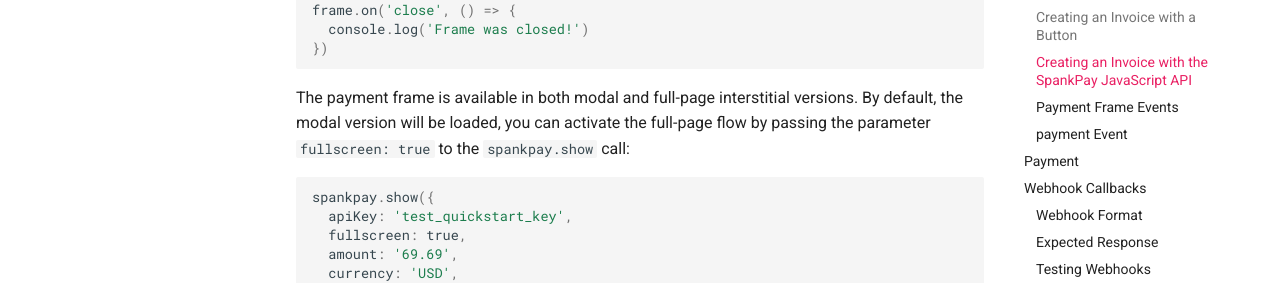
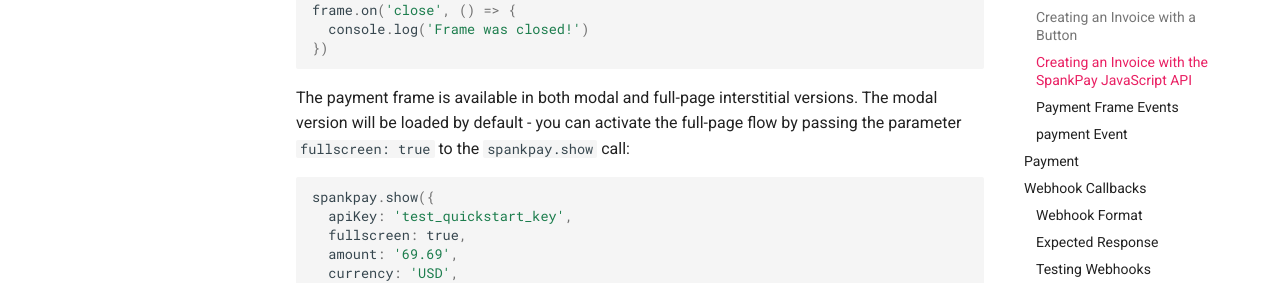
Before and after one commit to SpankChain/docs.spankpay.com, an MkDocs documentation site: the page built from docs/api-reference.md, in a window 1280 px wide and 900 px high, scrolled down 3237 px. Shown: the part 172-455 px from the top of the window. Built offline with MkDocs 1.6.1 and Material for MkDocs 9.7.7, drawn with Linux system fonts in a browser that asks for light colours; comment, search, counter and statistics services are not loaded.

Commit message:
Language update

````diff
--- a/docs/api-reference.md
+++ b/docs/api-reference.md
@@ -186,7 +186,7 @@
 })
 ```
 
-The payment frame is available in both modal and full-page interstitial versions. By default, the modal version will be loaded, you can activate the full-page flow by passing the parameter `fullscreen: true` to the `spankpay.show` call:
+The payment frame is available in both modal and full-page interstitial versions. The modal version will be loaded by default - you can activate the full-page flow by passing the parameter `fullscreen: true` to the `spankpay.show` call:
 
 ```javascript
 spankpay.show({
````
